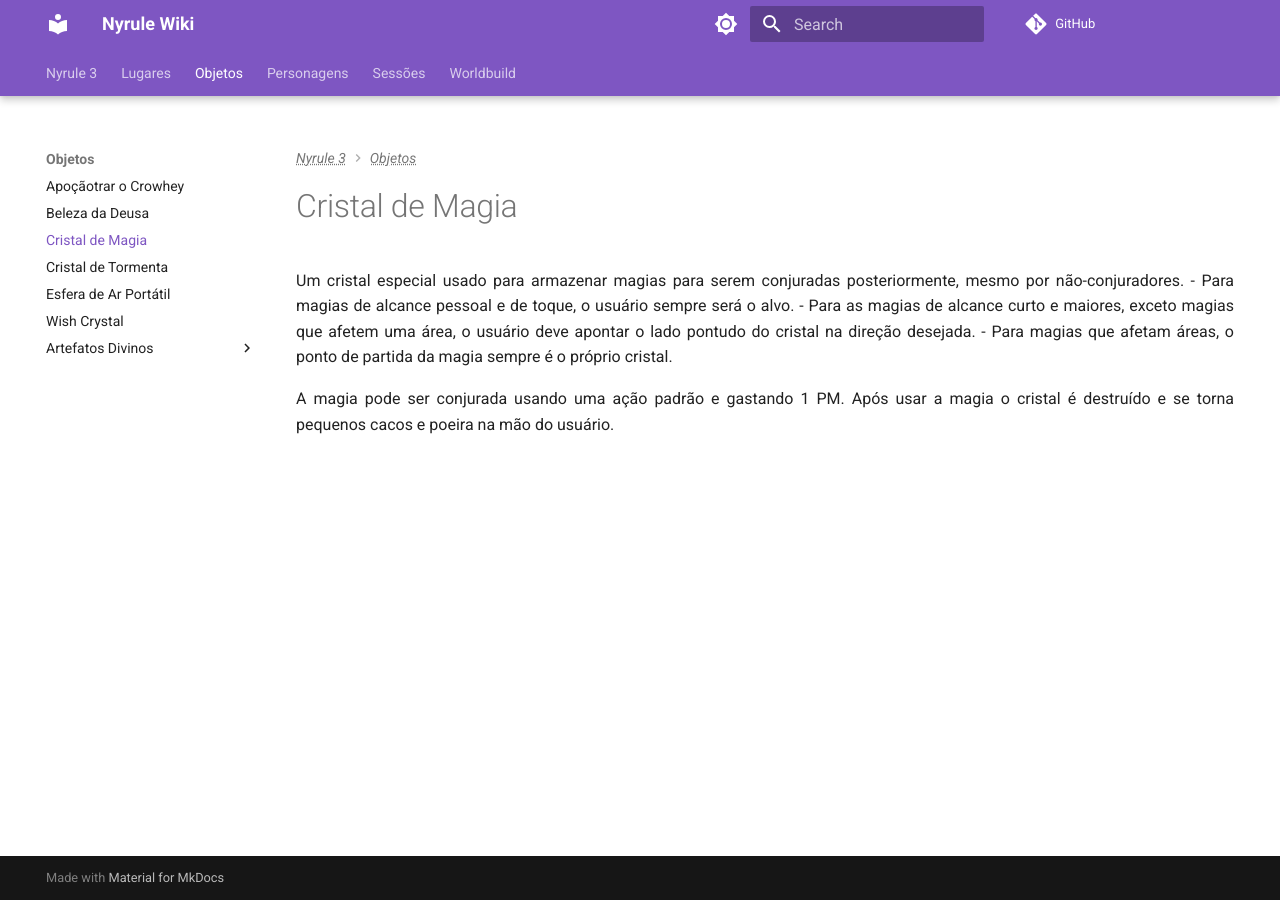
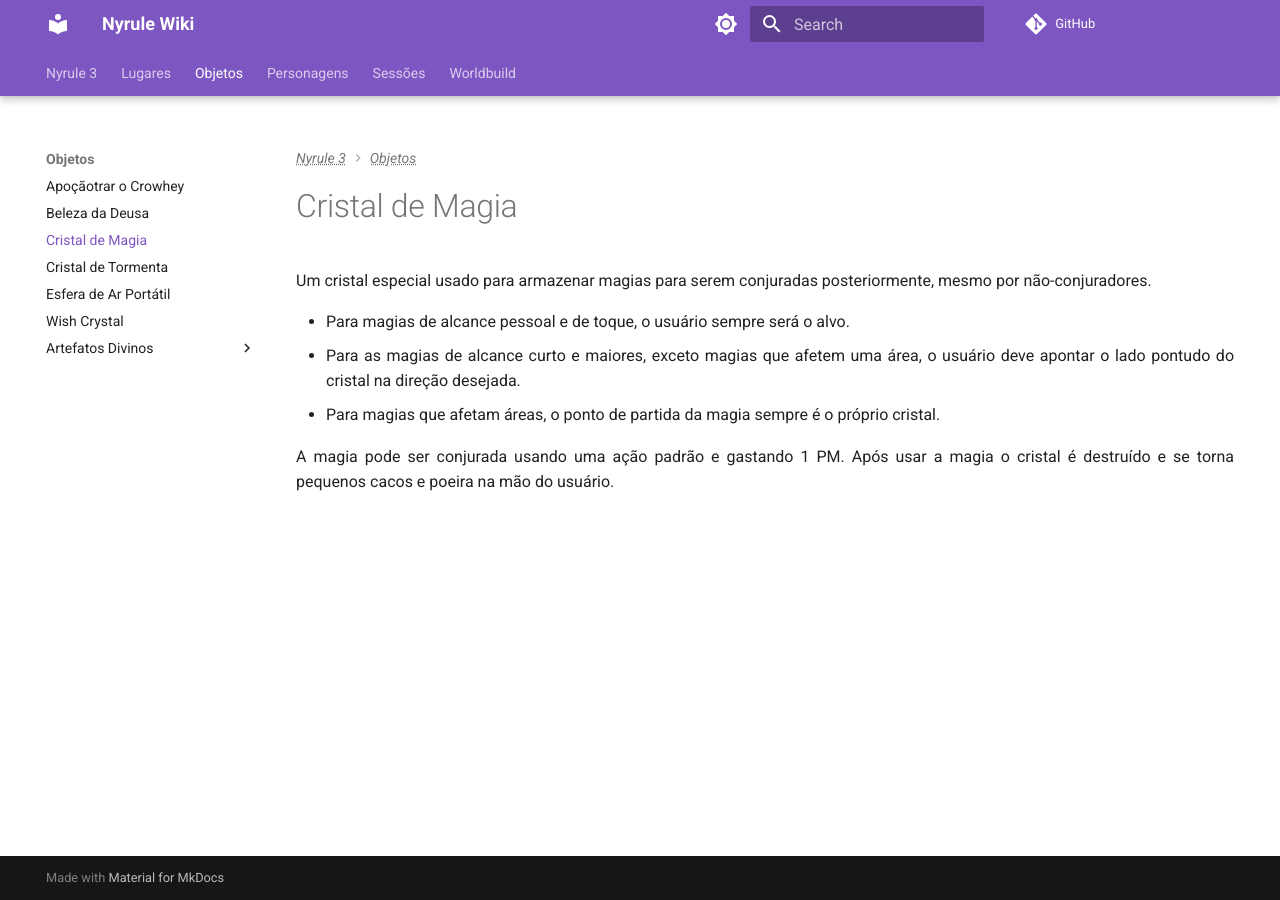
Before and after one commit to NiiMiyo/obsidian-nyrule3, an MkDocs documentation site: the page built from docs/Objetos/Cristal de Magia.md, in a window 1280 px wide. Built offline with MkDocs 1.6.1 and Material for MkDocs 9.7.7, drawn with Linux system fonts in a browser that asks for light colours; comment, search, counter and statistics services are not loaded; part of the change alters nothing that is shown.

```diff
--- a/docs/Objetos/Cristal de Magia.md
+++ b/docs/Objetos/Cristal de Magia.md
@@ -1,8 +1,9 @@
 ---
 tags:
-  - item
+  - Item/Mágico
 ---
 Um cristal especial usado para armazenar magias para serem conjuradas posteriormente, mesmo por não-conjuradores.
+
 - Para magias de alcance pessoal e de toque, o usuário sempre será o alvo.
 - Para as magias de alcance curto e maiores, exceto magias que afetem uma área, o usuário deve apontar o lado pontudo do cristal na direção desejada.
 - Para magias que afetam áreas, o ponto de partida da magia sempre é o próprio cristal.
```
